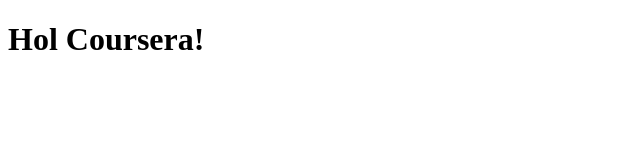
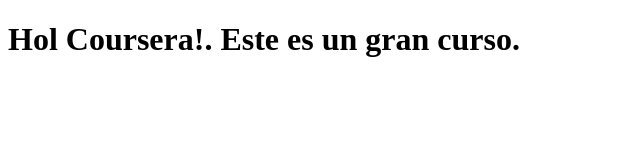
Before and after one commit to kuruklg/coursera-test, a plain HTML site: page site/index.html in a window 1280 px wide. Shown: the whole page, without its empty margins (0-640 px from the left). Drawn offline with Linux system fonts and the light colour scheme.

Commit message:
Modificacion del index

```diff
--- a/site/index.html
+++ b/site/index.html
@@ -6,6 +6,6 @@
 	<title>Hola Coursera</title>
 </head>
 <body>
-<h1>Hol Coursera!</h1>
+<h1>Hol Coursera!. Este es un gran curso.</h1>
 </body>
 </html>
```
